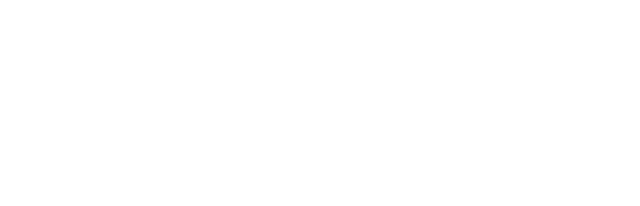
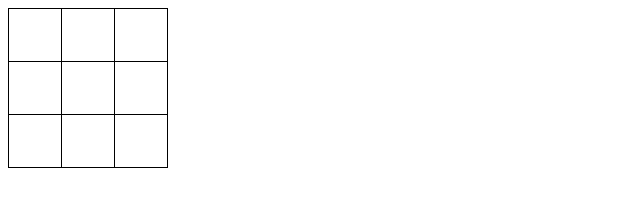
Before and after one commit to ahmetuysal1/tic-tact-toe, a plain HTML site: page index.html in a window 1280 px wide. Shown: the whole page, without its empty margins (0-640 px from the left). Drawn offline with Linux system fonts and the light colour scheme.

Commit message:
the beginn

```diff
--- a/index.html
+++ b/index.html
@@ -7,7 +7,8 @@
 
     <link rel="stylesheet" href="style.css">
 </head>
-<body>
+<body onload="init()">
+    <div id="content"></div>
     <script src="script.js"></script>
 </body>
 </html>
--- a/script.js
+++ b/script.js
@@ -0,0 +1,40 @@
+let fields = [
+    null,
+    null,
+    null,
+    null,
+    null,
+    null,
+    null,
+    null,
+    null,
+];
+
+function init() {
+    render();
+}
+
+function render() {
+    const contentDiv = document.getElementById('content');
+
+    // Generate table HTML
+    let tableHtml = '<table>';
+    for (let i = 0; i < 3; i++) {
+        tableHtml += '<tr>';
+        for (let j = 0; j < 3; j++) {
+            const index = i * 3 + j;
+            let symbol = '';
+            if (fields[index] === 'circle') {
+                symbol = 'o';
+            } else if (fields[index] === 'cross') {
+                symbol = 'x';
+            }
+            tableHtml += `<td>${symbol}</td>`;
+        }
+        tableHtml += '</tr>';
+    }
+    tableHtml += '</table>';
+
+    // Set table HTML to contentDiv
+    contentDiv.innerHTML = tableHtml;
+}
--- a/style.css
+++ b/style.css
@@ -0,0 +1,12 @@
+table {
+    border-collapse: collapse;
+}
+
+td {
+    width: 50px;
+    height: 50px;
+    text-align: center;
+    font-size: 36px;
+    font-weight: bold;
+    border: 1px solid black;
+}
```
Also changed, not shown: img/Mockup.PNG (added).
